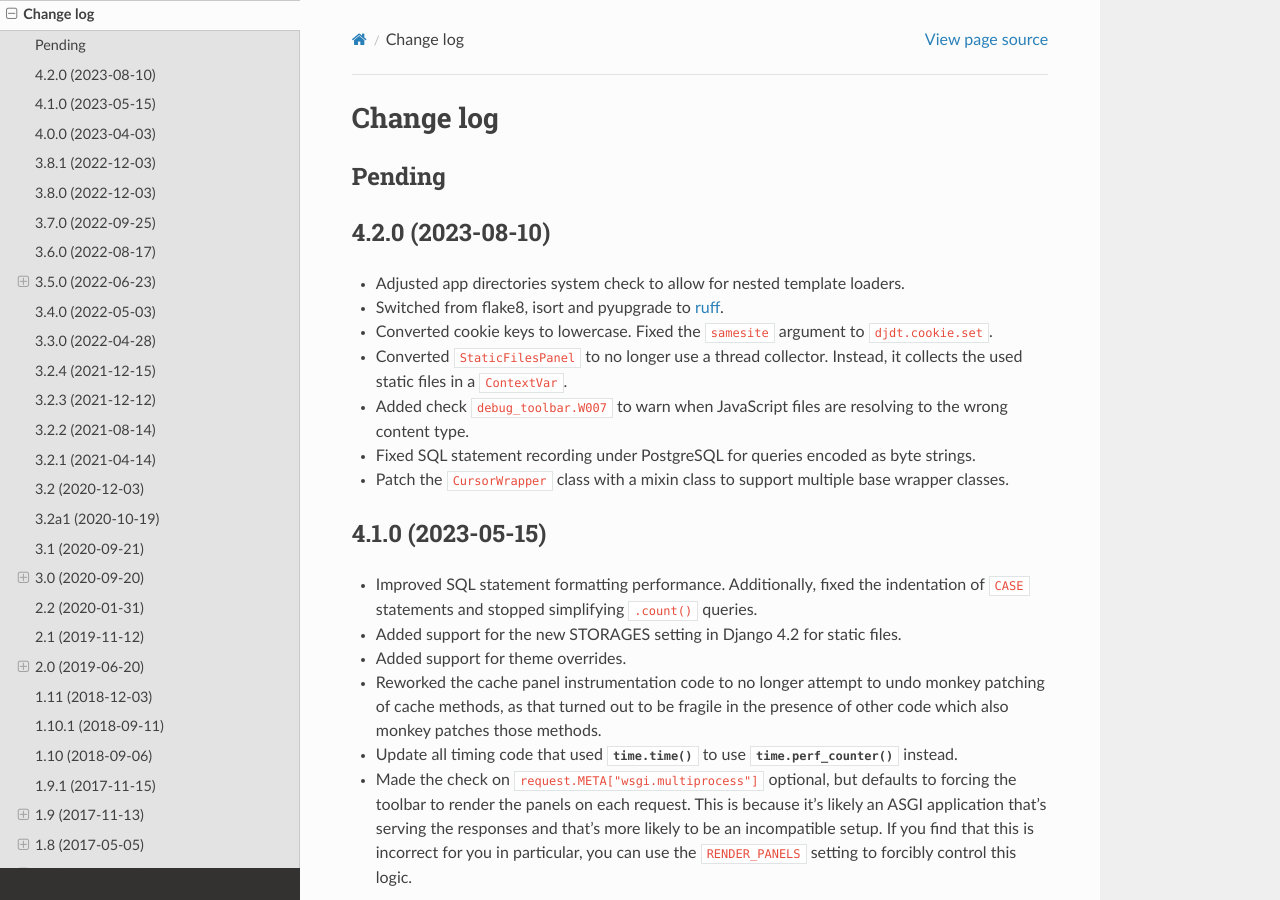
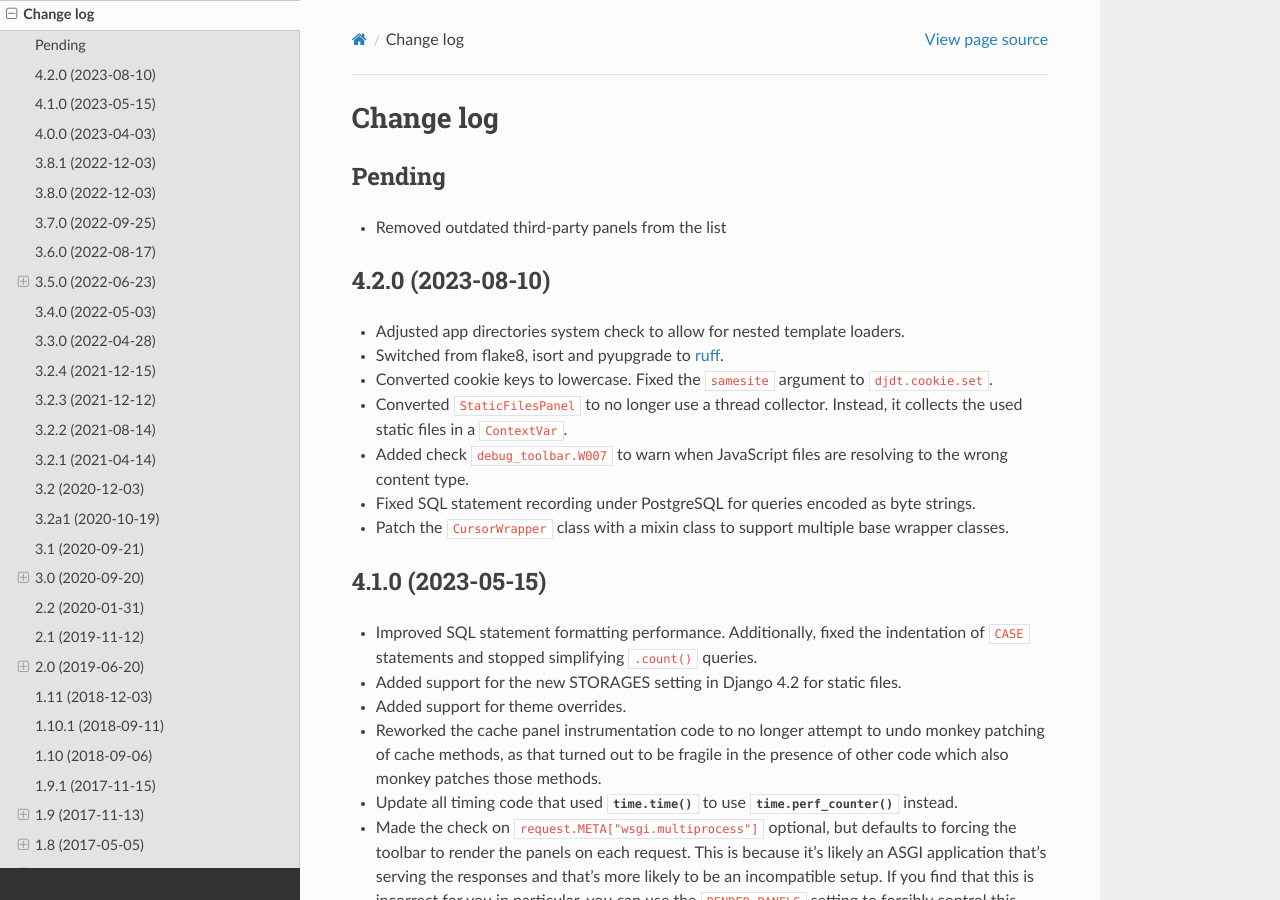
Before and after one commit to jazzband/django-debug-toolbar, a Sphinx documentation site: the page built from docs/changes.rst, in a window 1280 px wide and 900 px high. Built offline with Sphinx 7.4.7 and the Read the Docs theme 2.0.0, drawn with Linux system fonts in a browser that asks for light colours.

Commit message:
docs(changes): add entry for removal of outdated third-party panels

```diff
--- a/docs/changes.rst
+++ b/docs/changes.rst
@@ -3,6 +3,8 @@
 
 Pending
 -------
+
+* Removed outdated third-party panels from the list
 
 4.2.0 (2023-08-10)
 ------------------
```
